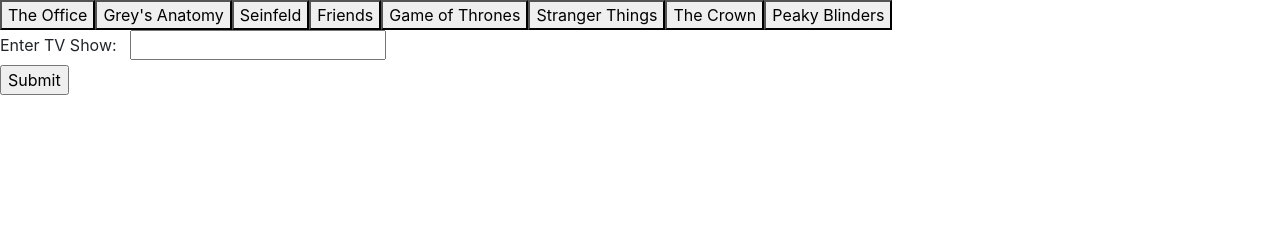
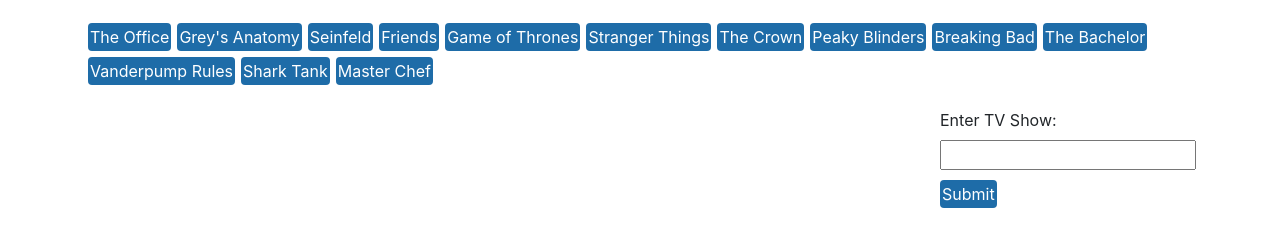
Before and after one commit to awhited16/GiphyGame, a plain HTML site: page index.html in a window 1280 px wide. Drawn offline with nearby package versions, Linux system fonts and the light colour scheme.

Commit message:
apply css, update javascript to create cards and empty display on button click

```diff
--- a/assets/css/style.css
+++ b/assets/css/style.css
@@ -0,0 +1,38 @@
+.button-section {
+    margin: 20px 0px 20px;
+}
+
+#show-button {
+    background-color: #1e6ca8;
+    color: white;
+    border-radius: 4px;
+    padding: 2px;
+    font-size: 16px;
+    border: none;
+    margin: 3px;
+}
+
+#show-button:hover {
+    background-color: #278ad6;
+}
+
+#show-button:focus {
+    background-color: #278ad6;
+}
+
+#submit {
+    background-color: #1e6ca8;
+    color: white;
+    border-radius: 4px;
+    padding: 2px;
+    font-size: 16px;
+    border: none;
+    margin-top: 10px;
+}
+
+.card {
+    padding: 8px 8px;
+    border: none;
+    font-weight: bold;
+
+}
--- a/assets/javascript/app.js
+++ b/assets/javascript/app.js
@@ -1,6 +1,6 @@
 $(document).ready(function() {
 
-    var tvShows = ["The Office", "Grey's Anatomy", "Seinfeld", "Friends", "Game of Thrones", "Stranger Things", "The Crown", "Peaky Blinders"];
+    var tvShows = ["The Office", "Grey's Anatomy", "Seinfeld", "Friends", "Game of Thrones", "Stranger Things", "The Crown", "Peaky Blinders", "Breaking Bad", "The Bachelor", "Vanderpump Rules", "Shark Tank", "Master Chef"];
 
 
 
@@ -9,7 +9,7 @@
 
         for (var i = 0; i < tvShows.length; i++) {
             var a = $("<button>");
-            a.addClass("show");
+            a.addClass("show button");
             a.attr("id", "show-button");
             // Adding a data-attribute with a value of the movie at index i
             a.attr("data-name", tvShows[i]);
@@ -20,6 +20,7 @@
         }
 
         $("button").on("click", function() {
+            $("#gifs-display").empty();
             console.log("button is clicked.");
             var query = $(this).attr("data-name");
             var apiKey = "6SgPxEwrrIFJNm8dMbejGmZz2cPT2Kt8";
@@ -38,8 +39,8 @@
                 for (var i = 0; i < results.length; i++) {
 
                     // create GIF card and data variables
-                    var cardDiv = $("<div>");
-                    var rating = $("<p>").text("Rating: " + results[i].rating)
+                    var card = $("<div>").addClass("card");
+                    var rating = $("<p>").text("Rating: " + results[i].rating).addClass("card-text");
                     var gifImage = $("<img>");
 
                     // add GIF data to page
@@ -51,15 +52,16 @@
 
                     console.log(gifImage);
 
+                    card.append(gifImage);
+                    card.append(rating);
 
-                    cardDiv.append(rating);
-                    cardDiv.append(gifImage);
 
-                    $("#gifs-display").prepend(gifImage);
+                    $("#gifs-display").prepend(card);
 
                 }
 
                 $(".gif").on("click", function () {
+
                     var state = $(this).attr("data-state");
                     console.log(state);
 
--- a/index.html
+++ b/index.html
@@ -12,16 +12,25 @@
 
 </head>
 <body>
-    <div id="options">
-        <button data-name="The Simpsons">The Simpsons</button>
+    <div class="container">
+        <div class="row">
+            <div class="col-sm-12 button-section">
+                <div id="options"></div>
+            </div>
+        </div>
+        <div class="row">
+            <div class="col-md-9">
+                <div id="gifs-display" class="card-columns"></div>
+            </div>
+            <div class="col-md-3">
+                <form id="movie-form">
+                    <label>Enter TV Show: &nbsp</label>
+                    <input type="text" id="tvShow-input"><br>
+                    <input id="submit" type="submit" value="Submit">
+                </form>
+            </div>
+        </div>
     </div>
-    <form id="movie-form">
-        <label>Enter TV Show: &nbsp</label>
-        <input type="text" id="tvShow-input"><br>
-        <input id="submit" type="submit" value="Submit">
-    </form>
-
-    <div id="gifs-display"></div>
 
     <script src="./assets/javascript/app.js"></script>
 </body>
```
